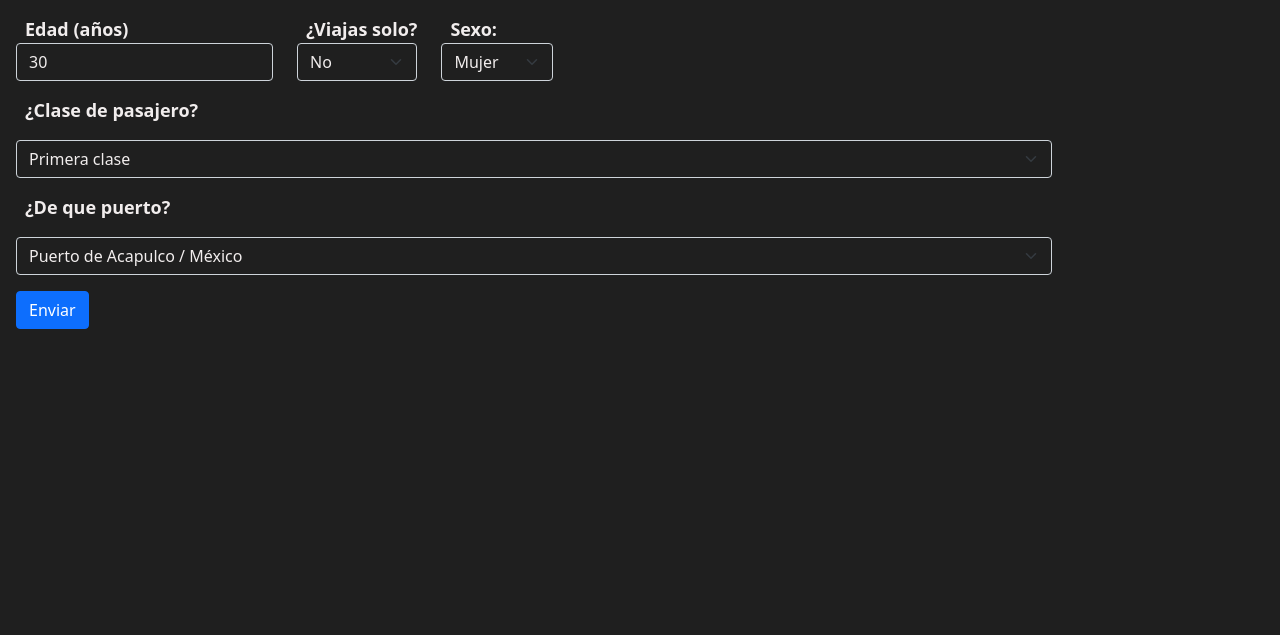
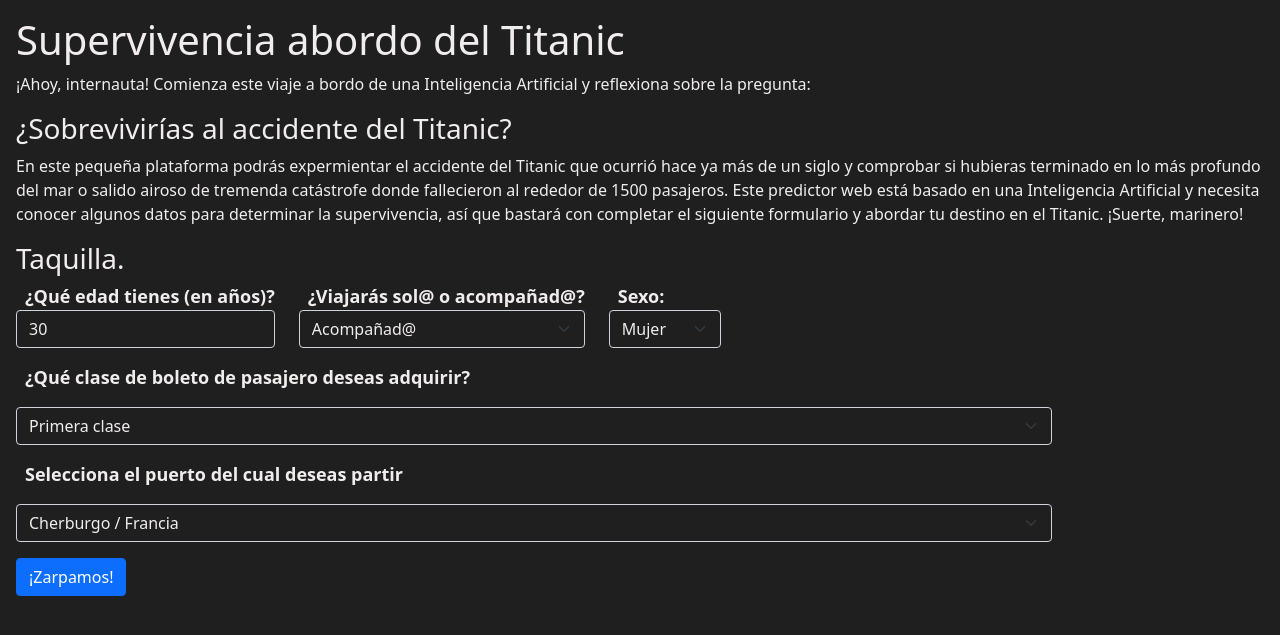
Before and after one commit to Mecuba/Supervivencia-en-el-Titanic, a Flask app: page / in a window 1280 px wide. Shown: the top 635 px of the page. Run offline with Flask 2, Linux system fonts and the light colour scheme; some libraries are stand-ins or nearby versions.

Commit message:
Instrucciones de juego
Redacté las instrucciones en la página principal y modifiqué algunas frases del formulario.

```diff
--- a/templates/index.html
+++ b/templates/index.html
@@ -14,22 +14,46 @@
 </head>
 
 <body class="Body">
+    <h1>
+        Supervivencia abordo del Titanic
+    </h1>
 
+    <!-- Instrucciones de juego-->
+    <p>
+        ¡Ahoy, internauta! Comienza este viaje a bordo de una Inteligencia Artificial y reflexiona sobre la pregunta:
+    </p>
+    <h3>
+        ¿Sobrevivirías al accidente del Titanic?
+    </h3>
+    <p>
+        En este pequeña plataforma podrás expermientar el accidente del Titanic que ocurrió hace ya más de un siglo y comprobar
+        si hubieras terminado en lo más profundo del mar o salido airoso de tremenda catástrofe donde fallecieron al rededor de
+        1500 pasajeros.
+
+        Este predictor web está basado en una Inteligencia Artificial y necesita conocer algunos datos para determinar la
+        supervivencia, así que bastará con completar el siguiente formulario y abordar tu destino en el Titanic.
+
+        ¡Suerte, marinero!
+    </p>
+
+    <h3>
+        Taquilla.
+    </h3>
     <!-- Edad -->
     <div class="row mb-3">
         <div class="col-auto">
-            <label class="encabezado"> Edad (años) </label>
+            <label class="encabezado"> ¿Qué edad tienes (en años)? </label>
             <form class="col-auto">
                 <input type="number" class="form-control" value="30" id="edad" >
             </form>
         </div>
         <!-- Viajas solo -->
         <div class="col-auto">
-            <label class="encabezado"> ¿Viajas solo? </label>
+            <label class="encabezado"> ¿Viajarás sol@ o acompañad@? </label>
             <div class="col">
                 <select class="form-select" aria-label="Default select example" id="viaje">
-                    <option value="0">No</option>
-                    <option value="1">Sí</option>
+                    <option value="0">Acompañad@</option>
+                    <option value="1">Sol@</option>
                 </select>
             </div>
         </div>
@@ -52,7 +76,7 @@
     <!-- Clase de pasajero -->
     <div class="row mb-3"></div>
     <div class="row mb-3">
-        <label class="encabezado"> ¿Clase de pasajero? </label>
+        <label class="encabezado"> ¿Qué clase de boleto de pasajero deseas adquirir? </label>
     </div>
     <div class="row mb-3">
         <div class="col-sm-10">
@@ -66,14 +90,14 @@
 
     <!-- Puerto -->
     <div class="row mb-3">
-        <label class="encabezado"> ¿De que puerto? </label>
+        <label class="encabezado"> Selecciona el puerto del cual deseas partir </label>
     </div>
     <div class="row mb-3">
         <div class="col-sm-10">
             <select class="form-select" aria-label="Default select example" id="puerto">
-                <option value="0">Puerto de Acapulco / México</option>
-                <option value="1">Muelle Adossat / España</option>
-                <option value="2">Marina Bay / Singapur</option>
+                <option value="0">Cherburgo / Francia</option>
+                <option value="1">Queenstown / Irlanda</option>
+                <option value="2">Southampton / Inglaterra</option>
             </select>
         </div>
     </div>
@@ -82,7 +106,7 @@
     <div class="col">
 
         <form action="/prediccion" method="post">
-            <button type="submit" class="btn btn-primary" id="Submit"> Enviar </button>
+            <button type="submit" class="btn btn-primary" id="Submit">¡Zarpamos!</button>
         </form>
 
     </div>
```
